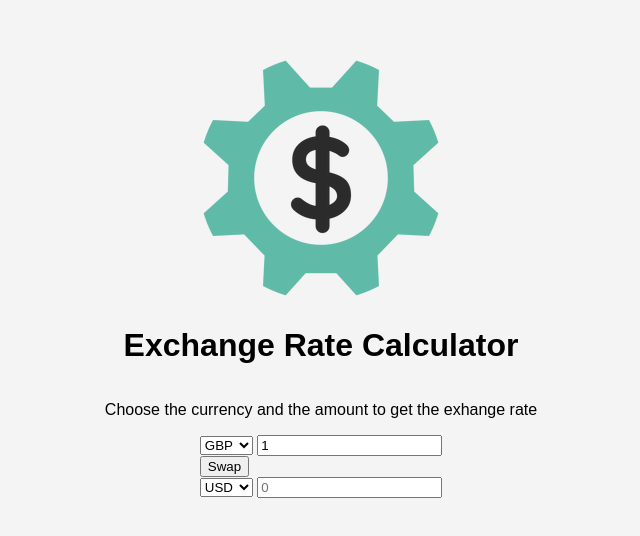
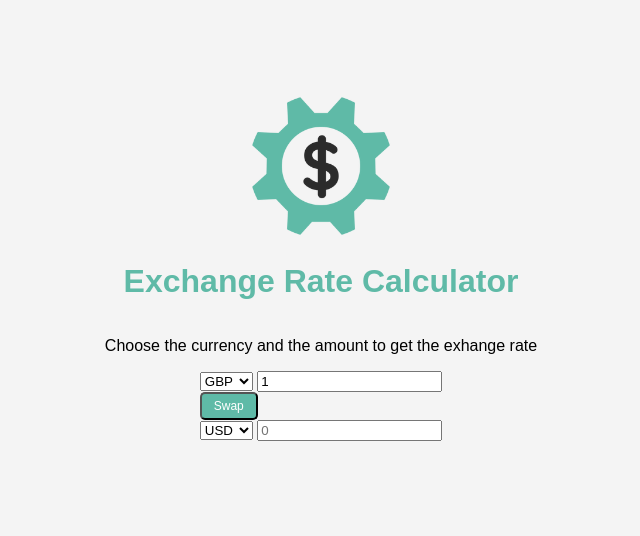
Before and after one commit to lawlawson/Exchange-Rate-Calculator, a plain HTML site: page index.html in a window 1280 px wide. Shown: the part 134-670 px from the top of the page, without its empty margins (319-959 px from the left). Drawn offline with Linux system fonts and the light colour scheme.

Commit message:
Styling of image size, header color and button styling

```diff
--- a/style.css
+++ b/style.css
@@ -14,4 +14,27 @@ body {
     align-items: center;
     justify-content: center;
     height: 100vh;
+    margin: 0;
+    padding: 20px;
 }
+
+h1 {
+    color: var(--primary-color);
+}
+
+p {
+    text-align: center;
+}
+
+.btn {
+    color: #fff;
+    background: var(--primary-color);
+    cursor: pointer;
+    border-radius: 5px;
+    font-size: 12px;
+    padding: 5px 12px;
+}
+
+.money-img {
+    width: 150px;
+}
```
